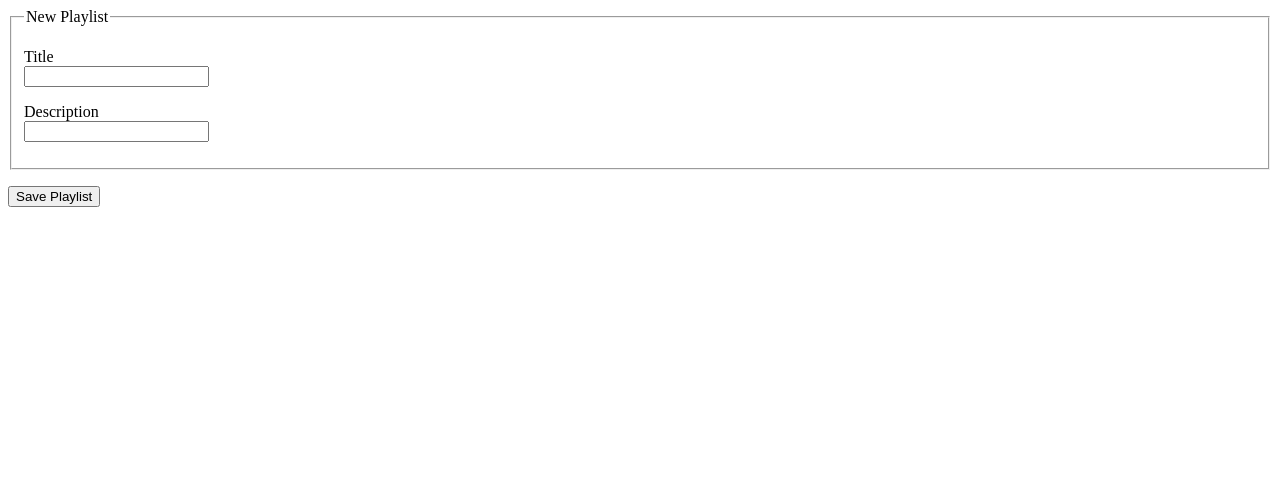
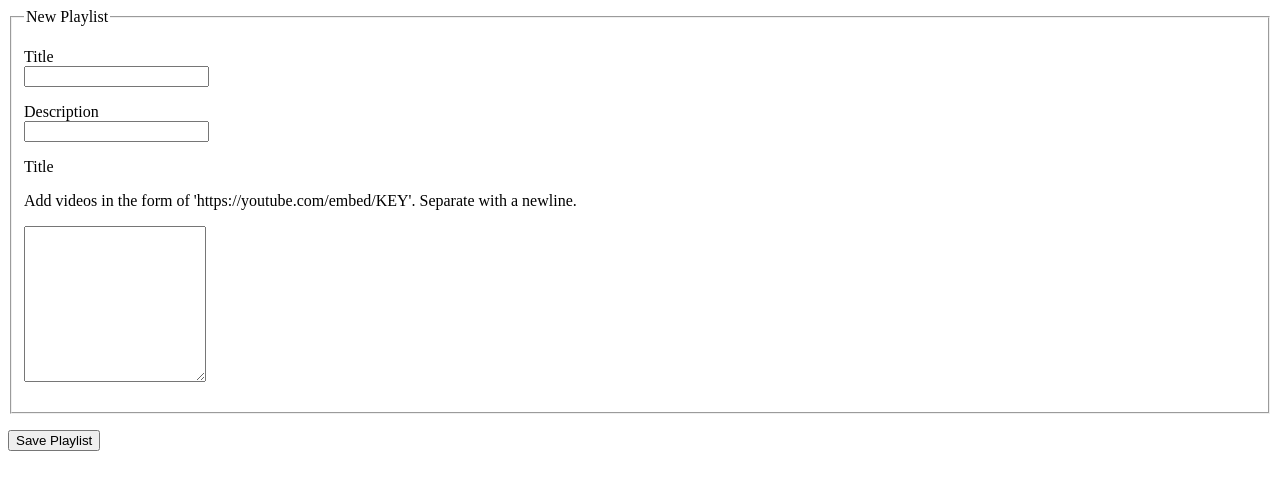
Before and after one commit to JorgeGallegosMS/playlister, a Flask app: page /playlists/new in a window 1280 px wide. Shown: the top 490 px of the page. Run offline with Flask 2, Linux system fonts and the light colour scheme.

Commit message:
Users can create playlists

```diff
--- a/app.py
+++ b/app.py
@@ -1,8 +1,9 @@
-from flask import Flask, render_template
+from flask import Flask, render_template, request, redirect, url_for
 from pymongo import MongoClient
 
 client = MongoClient()
 db = client.Playlister
+# db.playlists.drop()
 playlists = db.playlists
 
 app = Flask(__name__)
@@ -23,9 +24,20 @@ def playlists_index():
     return render_template('playlists_index.html.j2', playlists=playlists.find())
 
 @app.route('/playlists/new')
-def new_playlists():
-    """ Create a new playlist"""
-    return render_template('new_playlists.html.j2')
+def playlists_new():
+    """Create a new playlist"""
+    return render_template('playlists_new.html.j2')
+
+@app.route('/playlists', methods=['POST'])
+def playlists_submit():
+    """Submit a new playlist"""
+    playlist = {
+        'title': request.form.get('title'),
+        'description': request.form.get('description'),
+        'videos': request.form.get('videos').split()
+    }
+    playlists.insert_one(playlist)
+    return redirect(url_for('playlists_index'))
 
 if __name__ == '__main__':
     app.run(debug=True)
--- a/templates/new_playlists.html.j2
+++ b/templates/playlists_new.html.j2
@@ -10,9 +10,16 @@
         <label for='title'>Title</label><br>
         <input type='text' name='title' />
     </p>
+    <!-- DESCRIPTION -->
     <p>
         <label for='description'>Description</label><br>
         <input type='text' name='description' />
+    </p>
+    <!-- VIDEO LINKS -->
+    <p>
+        <label for='playlist-title'>Title</label><br>
+        <p>Add videos in the form of 'https://youtube.com/embed/KEY'. Separate with a newline.</p>
+        <textarea id='playlist-videos' name='videos' rows='10'></textarea>
     </p>
     </fieldset>
 
```
